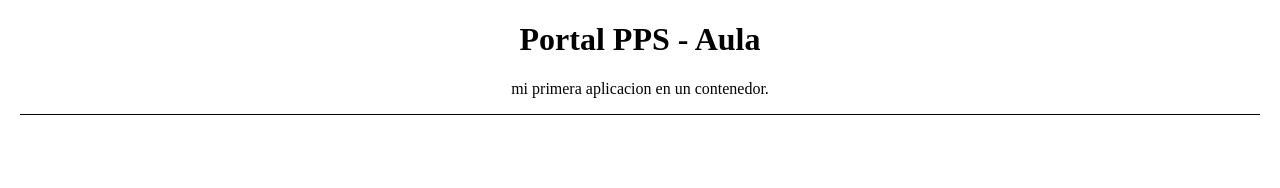
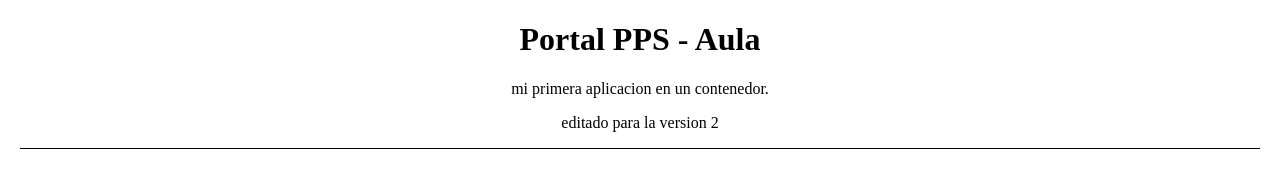
Before and after one commit to RubenR16/pps-arranque, a plain HTML site: page index.html in a window 1280 px wide. Drawn offline with Linux system fonts and the light colour scheme.

Commit message:
Actualiza la pagina a version 2

```diff
--- a/index.html
+++ b/index.html
@@ -22,6 +22,7 @@
 <div class="portada">
     <h1>Portal PPS - Aula</h1>
     <p>mi primera aplicacion en un contenedor.</p>
+    <p>editado para la version 2</p>
 </div>
 
 
```
